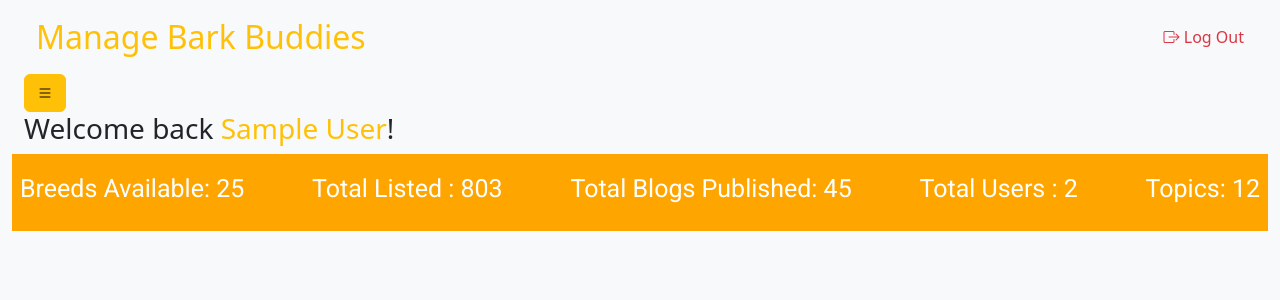
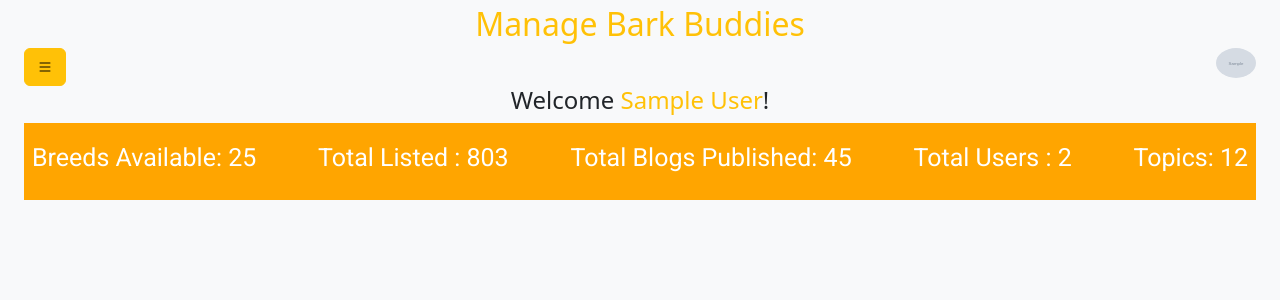
Before and after one commit to dunkohm/BarkBuddies.com, a PHP site: page /Admin/dashboard.php in a window 1280 px wide. Shown: the top 300 px of the page. Run offline with PHP 8.4, Linux system fonts and the light colour scheme; the visitor is signed in with stand-in values (Sample User, id 1); tables that the repository leaves empty or names only in its code hold one stand-in row (values such as "Sample post"); grey boxes marked "Sample" are stand-in pictures; some web fonts are replaced.

Commit message:
added dashbord view profile image feature

```diff
--- a/Admin/dashboard.php
+++ b/Admin/dashboard.php
@@ -58,17 +58,30 @@ if (!is_logged_in()) {
     </div>
     <!-- Dashboard side menu -->
      <div class="container-fluid">
-     <nav class="navbar bg-body-tertiary">
-  <div class="container-fluid">
-    <a class="navbar-brand text-warning fs-2">Manage Bark Buddies</a>
-    <span class="navbar navbar-text">
-    <a href="#" class="btn-logout text-danger text-decoration-none"><i class="bi bi-box-arrow-right"></i> Log Out</a>
-      </span>
-  </div>
-</nav>
-     <a class="btn btn-warning" data-bs-toggle="offcanvas" href="#offcanvasExample" role="button" aria-controls="offcanvasExample">
-     <i class="bi bi-list"></i>
-</a>
+      <div class="row">
+      <a class="navbar-brand text-warning text-center fs-2">Manage Bark Buddies</a>
+      </div>
+      <div class="row">
+        <div class="col">
+        <div class="d-flex justify-content-start">
+      <a class="btn btn-warning" data-bs-toggle="offcanvas" href="#offcanvasExample" role="button" aria-controls="offcanvasExample">
+     <i class="bi bi-list"></i></a>
+      </div>
+        </div>
+      <div class="col">
+      <div class="d-flex justify-content-end ">
+            <?php
+               $username=$_SESSION['admin_name'];
+               $user_image="select * from `admin_table` where admin_name='$username'";
+               $user_image=mysqli_query($con,$user_image);
+                $row_image=mysqli_fetch_array($user_image);
+               $user_image=$row_image['admin_image'];
+                echo "<img src='adminImages/$user_image' style='border-radius:50%; width:40px; class='img-fluid m-2''>";
+             ?>
+
+          </div>
+      </div>
+      </div>
 <div class="offcanvas offcanvas-start" tabindex="-1" id="offcanvasExample" aria-labelledby="offcanvasExampleLabel">
   <div class="offcanvas-header">
     <h5 class="offcanvas-title" id="offcanvasExampleLabel">Menu</h5>
@@ -159,20 +172,24 @@ if (!is_logged_in()) {
     </div>
   </div>
 </div>
+    <div class="text-center">
+    <a href="#" class="px-2 text-decoration-none text-danger text-center"style="font-size: 25px;" aria-labelledby="Log out"><i class="bi bi-box-arrow-right text-danger" style="font-size: 25px;"></i> Log out</a>
+    </div>
   </div>
 </div>
      </div>
      <div class="container-fluid">
-        <div class="row ">
+        <div class="row d-flex flex-row my-auto mx-auto">
             <!-- admin header -->
-          <div class="admin-header text-center d-flex">
+          <div class="admin-header text-center">
             <?php
             if(!isset($_SESSION['admin_name'])){
               echo"<h3 class='salutation'>Fuck you<span class='text-warning' >Stranger!</span>!</h3>";
             }else{
-              echo"<h3 class='salutation'>Welcome back <span class='text-warning' >".$_SESSION['admin_name']."</span>!</h3>";
+              echo"<h4 class='salutation'>Welcome <span class='text-warning' >".$_SESSION['admin_name']."</span>!</h4>";
             }
             ?>
+             </div>
              </div>
                  <div class="nav navbar p-2 stats ">
                   <p class="mt-2">Breeds Available: 25</p>
```
Also changed, not shown: Admin/adminImages/20230910_124814.jpg (added).
